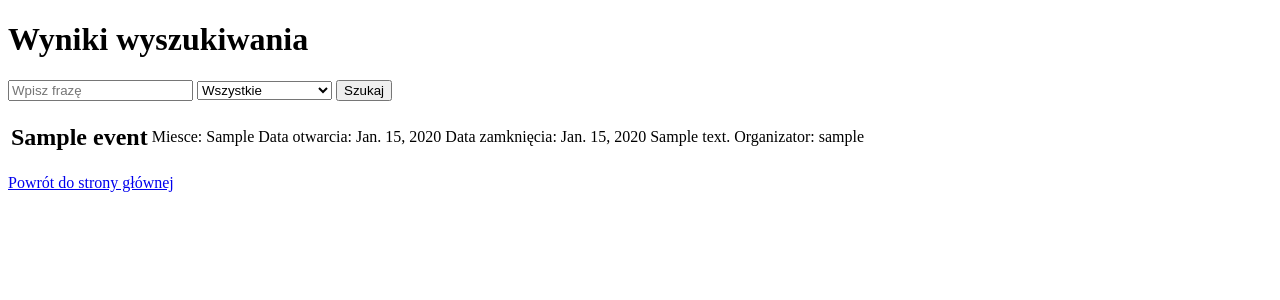
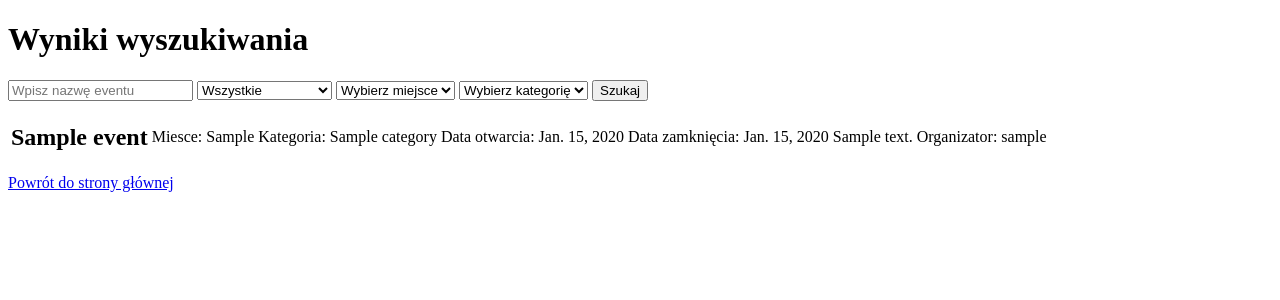
Before and after one commit to Roger2332/Projekt_Koncowy_SDA, a Django app: page /search in a window 1280 px wide. Shown: the top 300 px of the page. Run offline with Django 5.2, Linux system fonts and the light colour scheme; tables that the repository leaves empty hold one stand-in row (values such as "Sample post").

Commit message:
- Expansion of event search functions

```diff
--- a/evently/forms.py
+++ b/evently/forms.py
@@ -5,7 +5,7 @@ from django.core.exceptions import ValidationError
 from django import forms
 from django.db import IntegrityError
 
-from .models import Event, CreateUserModel, Category, Status, Subscription
+from .models import Event, CreateUserModel, Category, Subscription
 
 
 # sprawdzanie czy tytul nie zawiera samych bialych znakow
@@ -103,13 +103,20 @@ class SubscriptionForm(forms.ModelForm):
         except IntegrityError:
             raise forms.ValidationError("You are already subscribed to this event.")
 
-#NEW
+#wyszukiwarka
 class EventSearchForm(forms.Form):
     SEARCH_CHOICES = [
         ('future', 'Przyszłe'),
+        ('past', 'Przeszłe'),
         ('ongoing_future', 'Trwające i przyszłe'),
         ('all', 'Wszystkie')
     ]
 
     query = forms.CharField(label='Nazwa wydarzenia', max_length=100, required=False)
     search_type = forms.ChoiceField(label='Typ wyszukiwania', choices=SEARCH_CHOICES, required=False)
+    place = forms.CharField(label='Nazwa miejsca', max_length=100, required=False)
+    category = forms.ModelChoiceField(queryset=Category.objects.all(), label='Kategoria', required=False)
+
+    def __init__(self, *args, **kwargs):
+        super().__init__(*args, **kwargs)
+        self.fields['place'].queryset = Event.objects.values_list('place', flat=True).distinct()
--- a/evently/views.py
+++ b/evently/views.py
@@ -61,8 +61,7 @@ def subscribe_event(request, event_id):
         form = SubscriptionForm(initial={'user': request.user, 'event': event})
     return render(request, 'subscribe_event.html', {'form': form, 'event': event})
 
-#new
-
+#wyszukiwarka
 def search_event(request):
     form = EventSearchForm(request.GET)
     events = Event.objects.all()
@@ -70,15 +69,27 @@ def search_event(request):
     if form.is_valid():
         query = form.cleaned_data.get('query')
         search_type = form.cleaned_data.get('search_type')
+        place = form.cleaned_data.get('place')
+        category = form.cleaned_data.get('category')
 
         if query:
             events = events.filter(name__icontains=query)
 
         now = datetime.now().date()
 
-        if search_type == 'future':
-            events = events.filter(start_at__gt=now)
-        elif search_type == 'ongoing_future':
-            events = events.filter(Q(start_at__lte=now, end_at__gte=now) | Q(start_at__gt=now))
+        if search_type:
+            if search_type == 'future':
+                events = events.filter(start_at__gt=datetime.now())
+            elif search_type == 'past':
+                events = events.filter(end_at__lt=datetime.now())
+            elif search_type == 'ongoing_future':
+                events = events.filter(end_at__gt=datetime.now())
+
+        if place:
+            events = events.filter(place__icontains=place)
+
+        if category:
+            events = events.filter(category=category)
+
 
     return render(request, 'search_results_list.html', {'form': form, 'events': events})
--- a/templates/search_form_list.html
+++ b/templates/search_form_list.html
@@ -1,9 +1,25 @@
 <form method="GET" action="{% url 'search_event' %}">
-    <input type="text" name="query" placeholder="Wpisz frazę" value="{{ form.query.value|default_if_none:'' }}">
+    <input type="text" name="query" placeholder="Wpisz nazwę eventu" value="{{ form.query.value|default_if_none:'' }}">
     <select name="search_type">
         <option value="all" {% if form.search_type.value == "all" %}selected{% endif %}>Wszystkie</option>
         <option value="future" {% if form.search_type.value == "future" %}selected{% endif %}>Przyszłe</option>
         <option value="ongoing_future" {% if form.search_type.value == "ongoing_future" %}selected{% endif %}>Trwające i przyszłe</option>
+        <option value="past" {% if form.search_type.value == "past" %}selected{% endif %}>Przeszłe</option>
     </select>
+
+    <select name="place">
+        <option value="" {% if not form.place.value %}selected{% endif %}>Wybierz miejsce</option>
+        {% for place in form.place.field.queryset %}
+            <option value="{{ place }}" {% if form.place.value == place %}selected{% endif %}>{{ place }}</option>
+        {% endfor %}
+    </select>
+
+    <select name="category">
+        <option value="" {% if not form.category.value %}selected{% endif %}>Wybierz kategorię</option>
+        {% for category in form.category.field.queryset %}
+            <option value="{{ category.id }}" {% if form.category.value == category.id %}selected{% endif %}>{{ category.name }}</option>
+        {% endfor %}
+    </select>
+
     <button type="submit">Szukaj</button>
 </form>
--- a/templates/search_results_list.html
+++ b/templates/search_results_list.html
@@ -12,6 +12,7 @@
         <tr>
             <td><h2>{{ event.name }}</h2></td>
             <td>Miesce: {{ event.place }}</td>
+            <td>Kategoria: {{ event.category.name }}</td>
             <td>Data otwarcia: {{ event.start_at }}</td>
             <td>Data zamknięcia: {{ event.end_at }}</td>
             <td>{{ event.description }}</td>
```
Also changed, not shown: evently/migrations/0001_initial.py (deleted), evently/migrations/0002_event_category.py (deleted).
